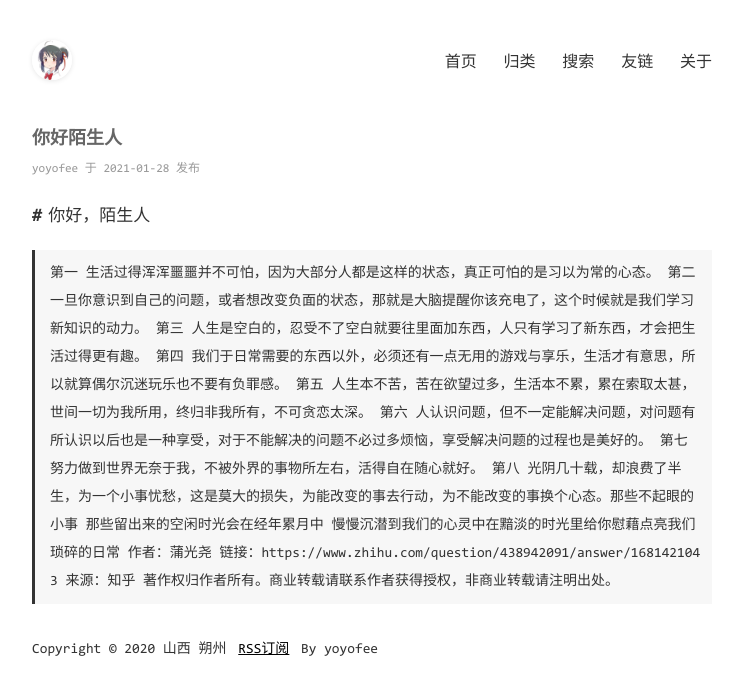
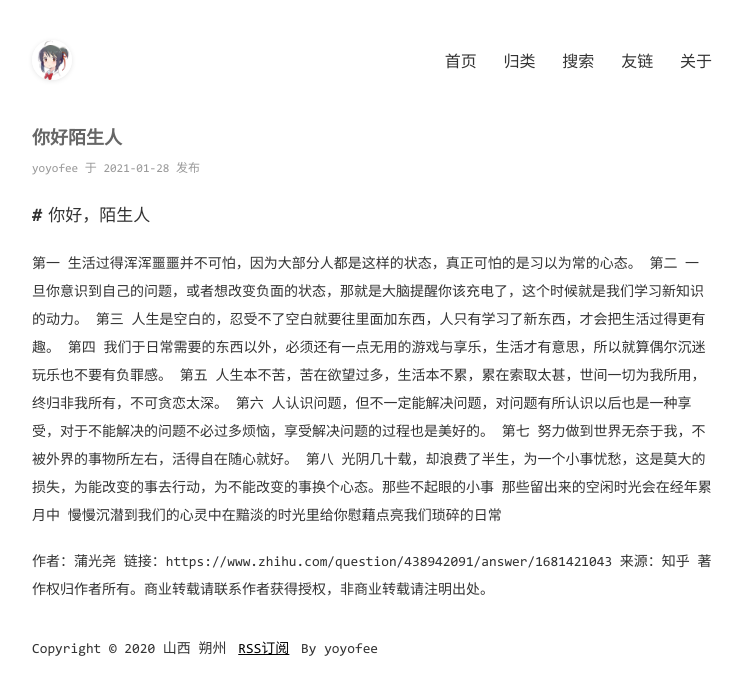
Before and after one commit to yoyofee/yoyofee.github.io, a Jekyll site: the page built from _posts/2021-01-28-你好陌生人.md, in a window 1280 px wide. Shown: the top 695 px of the page, without its empty margins (268-1011 px from the left). Built offline with Jekyll 4.4.1, drawn with Linux system fonts in a browser that asks for light colours; comment, search, counter and statistics services are not loaded.

```diff
--- a/_posts/2021-01-28-你好陌生人.md
+++ b/_posts/2021-01-28-你好陌生人.md
@@ -5,15 +5,16 @@ categories: [我的文章]
 ---
 # 你好，陌生人
 
-> 第一  生活过得浑浑噩噩并不可怕，因为大部分人都是这样的状态，真正可怕的是习以为常的心态。
-> 第二  一旦你意识到自己的问题，或者想改变负面的状态，那就是大脑提醒你该充电了，这个时候就是我们学习新知识的动力。
-> 第三  人生是空白的，忍受不了空白就要往里面加东西，人只有学习了新东西，才会把生活过得更有趣。
-> 第四  我们于日常需要的东西以外，必须还有一点无用的游戏与享乐，生活才有意思，所以就算偶尔沉迷玩乐也不要有负罪感。
-> 第五  人生本不苦，苦在欲望过多，生活本不累，累在索取太甚，世间一切为我所用，终归非我所有，不可贪恋太深。
-> 第六  人认识问题，但不一定能解决问题，对问题有所认识以后也是一种享受，对于不能解决的问题不必过多烦恼，享受解决问题的过程也是美好的。
-> 第七  努力做到世界无奈于我，不被外界的事物所左右，活得自在随心就好。
-> 第八  光阴几十载，却浪费了半生，为一个小事忧愁，这是莫大的损失，为能改变的事去行动，为不能改变的事换个心态。那些不起眼的小事   那些留出来的空闲时光会在经年累月中   慢慢沉潜到我们的心灵中在黯淡的时光里给你慰藉点亮我们琐碎的日常
-> 作者：蒲光尧
-> 链接：https://www.zhihu.com/question/438942091/answer/1681421043
-> 来源：知乎
-> 著作权归作者所有。商业转载请联系作者获得授权，非商业转载请注明出处。
+第一  生活过得浑浑噩噩并不可怕，因为大部分人都是这样的状态，真正可怕的是习以为常的心态。
+第二  一旦你意识到自己的问题，或者想改变负面的状态，那就是大脑提醒你该充电了，这个时候就是我们学习新知识的动力。
+第三  人生是空白的，忍受不了空白就要往里面加东西，人只有学习了新东西，才会把生活过得更有趣。
+第四  我们于日常需要的东西以外，必须还有一点无用的游戏与享乐，生活才有意思，所以就算偶尔沉迷玩乐也不要有负罪感。
+第五  人生本不苦，苦在欲望过多，生活本不累，累在索取太甚，世间一切为我所用，终归非我所有，不可贪恋太深。
+第六  人认识问题，但不一定能解决问题，对问题有所认识以后也是一种享受，对于不能解决的问题不必过多烦恼，享受解决问题的过程也是美好的。
+第七  努力做到世界无奈于我，不被外界的事物所左右，活得自在随心就好。
+第八  光阴几十载，却浪费了半生，为一个小事忧愁，这是莫大的损失，为能改变的事去行动，为不能改变的事换个心态。那些不起眼的小事   那些留出来的空闲时光会在经年累月中   慢慢沉潜到我们的心灵中在黯淡的时光里给你慰藉点亮我们琐碎的日常
+
+作者：蒲光尧
+链接：https://www.zhihu.com/question/438942091/answer/1681421043
+来源：知乎
+著作权归作者所有。商业转载请联系作者获得授权，非商业转载请注明出处。
```
